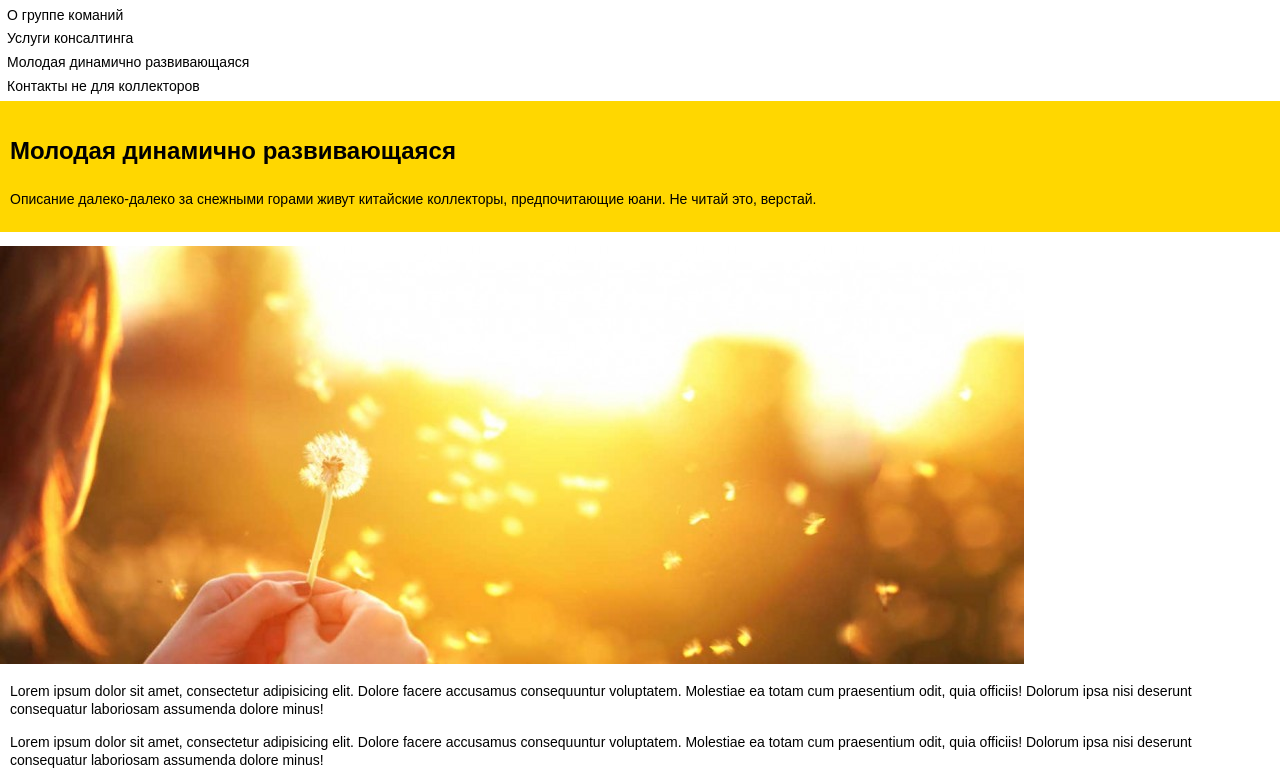
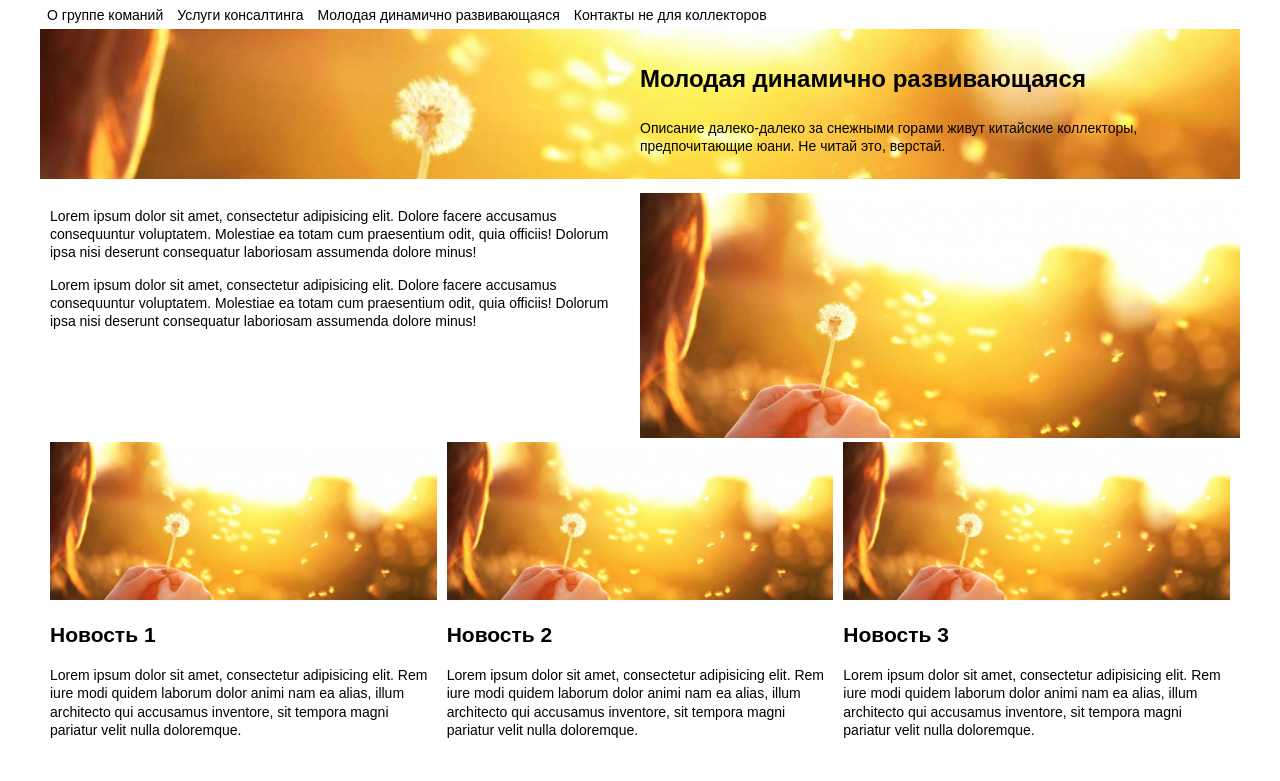
Before and after one commit to Shuric-git/test-adaptive, a plain HTML site: page index.html in a window 1280 px wide. Shown: the top 781 px of the page. Drawn offline with Linux system fonts and the light colour scheme.

Commit message:
Там всякое чёт поменяно отстань

```diff
--- a/css/style.css
+++ b/css/style.css
@@ -70,7 +70,60 @@ body {
 }
 
 @media (min-width: 768px) {
-  .hope__inner {
+
+
+	.hope__inner {
+	display: flex;
+	flex-direction: row;
+	/*flex-direction: row;*/
+}
+
+.hope__image {
+	flex-shrink: 0;
+	flex-basis: 50%;
+	order: 0;
+}
+
+.promo {
+	padding-left: 50%;
+	background: gold url(../img/hope.jpg) center no-repeat;
+	background-size: cover;
+}
+
+  .news-list {
     display: flex;
+    flex-wrap: wrap;
+    padding-left: 5px;
+  	padding-right: 5px;
+	}
+
+  .new {
+  	width: 33.333334%;
+  	padding-left: 5px;
+  	padding-right: 5px;
   }
+
+  .new:not(:first-child) {
+  	display: block;
+  }
+
+  .new__img {
+  	margin-right: 0;
+  	margin-left: 0;
+  }
+
+	.main-nav__list {
+		display: flex;
+		flex-wrap: wrap;
+	}
+
 }
+
+@media (min-width: 1200px) {
+	.page-header,
+	.hope,
+	.news-list {
+		width: 1200px;
+		margin: auto;
+	}
+}
```
